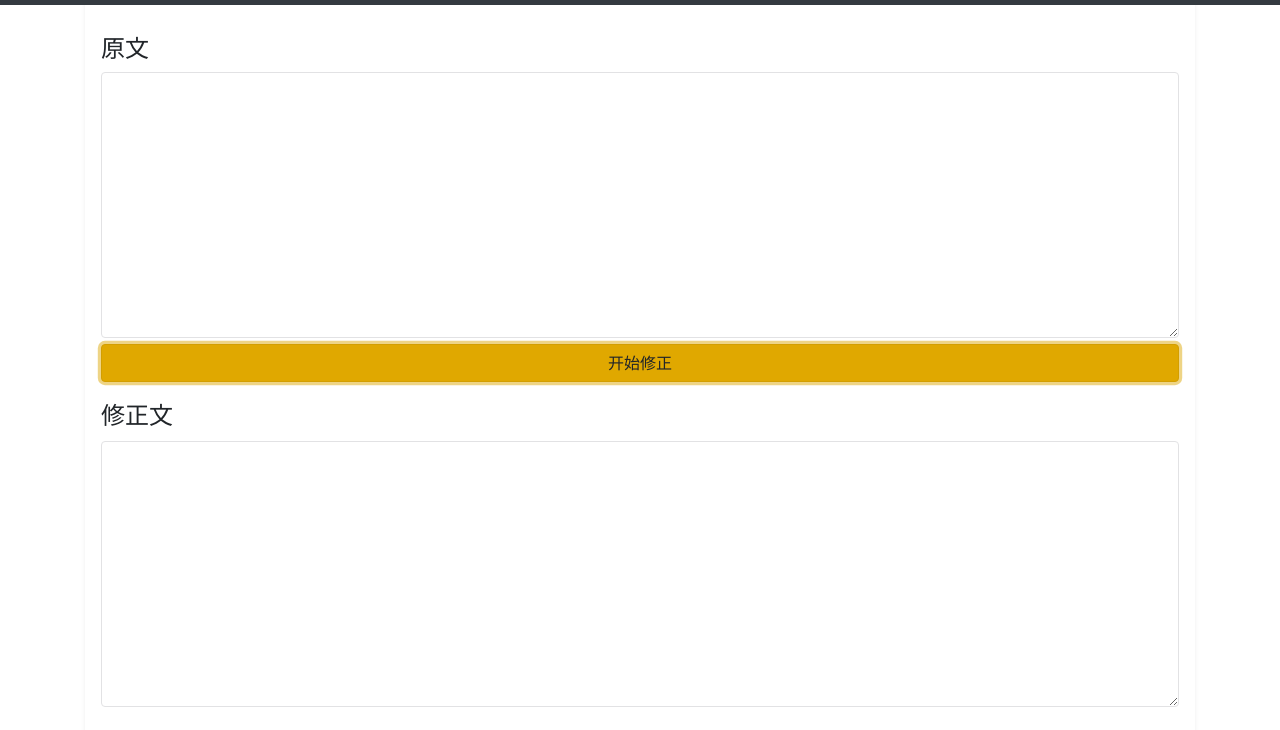
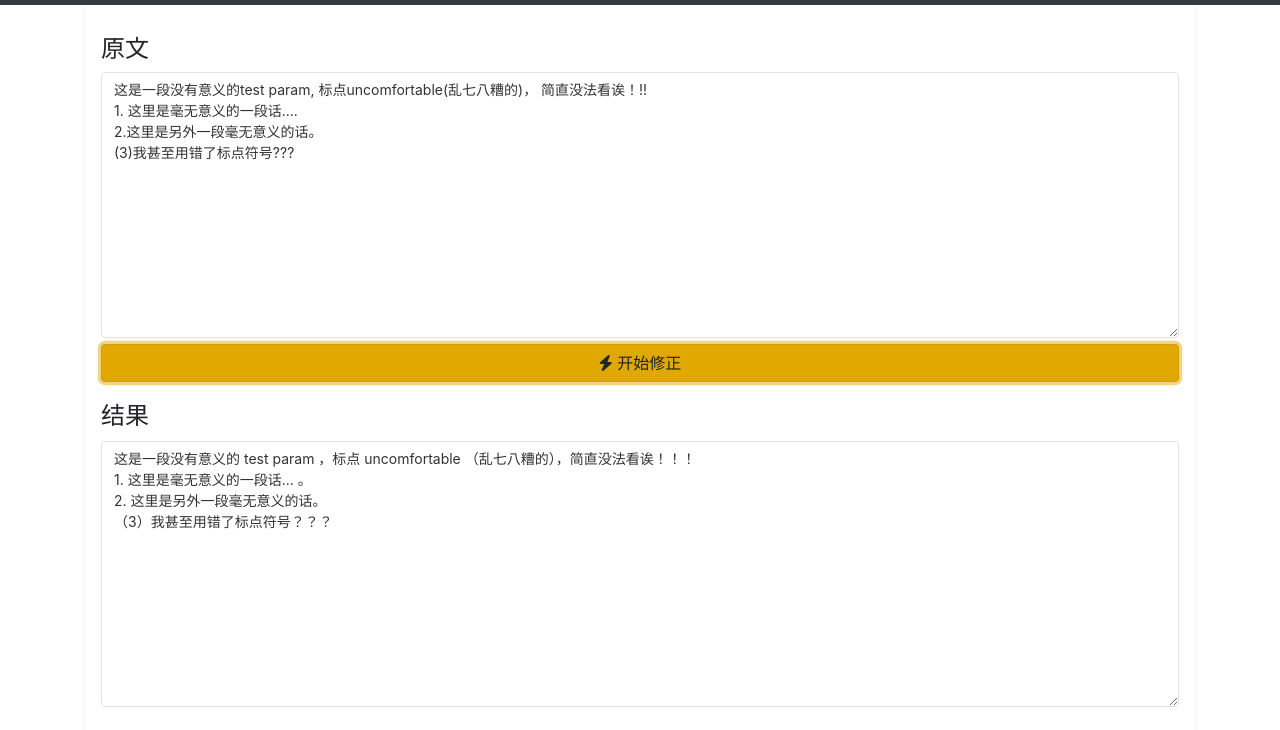
Before and after one commit to adlered/punctuationCheck, a plain HTML site: page index.html in a window 1280 px wide. Both pictures are taken after a click on the button "开始修正". Shown: the part 51-781 px from the top of the page. Drawn offline with nearby package versions, Linux system fonts and the light colour scheme.

Commit message:
:art: 完事收工

```diff
--- a/index.html
+++ b/index.html
@@ -7,6 +7,7 @@
 <script src="https://cdn.jsdelivr.net/npm/jquery@3.4.1/dist/jquery.min.js"></script>
 <!-- Bootstrap -->
 <link rel="stylesheet" href="https://cdn.jsdelivr.net/npm/bootstrap@4.4.1/dist/css/bootstrap.min.css" integrity="sha384-Vkoo8x4CGsO3+Hhxv8T/Q5PaXtkKtu6ug5TOeNV6gBiFeWPGFN9MuhOf23Q9Ifjh" crossorigin="anonymous">
+<script src="https://use.fontawesome.com/98bc3fb121.js"></script>
 <title>中英文标点语法检查修正神器</title>
 </head>
 <body class="bg-light">
@@ -43,29 +44,65 @@
     </style>
     <h4>原文</h4>
     <textarea rows="12" id="before"></textarea>
-    <button type="button" id="start" class="btn btn-warning" style="width: 100%">开始修正</button>
-    <h4 style="margin: 20px 0px 0px 0px">修正文</h4>
-    <textarea rows="12" id="after" style="margin: 10px 0px 0px 0px" readonly></textarea>
+    <button type="button" id="start" class="btn btn-warning" style="width: 100%"><i class="fa fa-bolt"></i> 开始修正</button>
+    <h4 style="margin: 20px 0px 0px 0px">结果</h4>
+    <textarea rows="12" id="after" style="margin: 10px 0px 0px 0px"></textarea>
     <h4 style="margin: 20px 0px 0px 0px">修正包括（序号为先后顺序）</h4>
-    <div style="margin: 20px 0px 0px 0px">1. 英文弯引号转直引号<br>
-    2. 英文大中小括号转中文大中小括号<br>
-    3. 英文分号、句号、问号、冒号、叹号转中文<br>
-    4. 遍历每个英文单词，单词左右没有空格的加上，与中文隔开<br>
-    5. 英文标点符号之后加空格<br>
-    6. 中文符号左侧空格删除<br>
-    7. 中文符号右侧空格删除<br>
-    8. 全角转半角<br></div>
+    <div style="margin: 20px 0px 0px 0px">
+    1. 英文中小括号转中文<br>
+    2. 英文分号、句号、问号、冒号、叹号、逗号转中文（句号在句尾才会转换）<br>
+    3. 英文单词左右加空格<br>
+    4. 中文符号右侧空格删除<br>
+    5. 非常用英文标点右侧加空格<br>
+    6. 全角空格和双空格转为单空格</div>
   </div>
 </main>
 </div>
 <script type="text/javascript">
+$('#before').val('这是一段没有意义的test param, 标点uncomfortable(乱七八糟的)， 简直没法看诶！!!\n1. 这里是毫无意义的一段话....\n2.这里是另外一段毫无意义的话。\n(3)我甚至用错了标点符号???');
 $('#start').click(function() {
-  var input = $('#before').val();
-  var output = '';
-  // *** Start ***
-  output = input;
-  // *** End ***
-  $('#after').val(output);
+  var srcBtnHtml = $('#start').html();
+  $('#start').html('<i class="fa fa-cog fa-spin"></i> 正在修正');
+  setTimeout(function() {
+    var input = $('#before').val();
+    var output = '';
+    // *** Start ***
+    // 英文小括号转中文
+    output = input.replace(/(\()/g, "（");
+    output = output.replace(/(\))/g, "）");
+    // 英文中括号转中文
+    output = output.replace(/(\[)/g, "【");
+    output = output.replace(/(\])/g, "】");
+    // 英文符号转中文
+    output = output.replace(/(\;)/g, "；");
+    output = output.replace(/(\.\n)/g, `。\n`);
+    output = output.replace(/(\?)/g, "？");
+    output = output.replace(/(\:)/g, "：");
+    output = output.replace(/(\!)/g, "！");
+    output = output.replace(/(\,)/g, "，");
+    // 英文单词左右空格
+    // 左边有空格，右边没有
+    output = output.replace(/( )(\b[a-zA-Z]+\b)([^\s])/g, "$1$2 $3");
+    // 右边有空格，左边没有
+    output = output.replace(/([^\s])(\b[a-zA-Z]+\b)( )/g, "$1 $2$3");
+    // 两边都没空格的
+    output = output.replace(/([^\s])(\b[a-zA-Z]+\b)([^\s])/g, "$1 $2 $3");
+    // 由于正则特性，类似 你好hello#allo你好 这样的会漏掉 allo 的空格处理，再执行一次
+    output = output.replace(/([^\s])(\b[a-zA-Z]+\b)([^\s])/g, "$1 $2 $3");
+    // 中文符号右侧空格删除
+    output = output.replace(/([\；|\。|\？|\：|\！|\，])( )/g, "$1");
+    // 英文标点右侧加空格
+    output = output.replace(/([\.])([^\s\.])/g, "$1 $2");
+    // 全角空格和双空格
+    output = output.replace(/　/g, " ");
+    output = output.replace(/  /g, " ");
+    // 执行两次
+    output = output.replace(/　/g, " ");
+    output = output.replace(/  /g, " ");
+    // *** End ***
+    $('#after').val(output);
+    $('#start').html(srcBtnHtml);
+  }, 500);
 });
 </script>
 <!-- Bootstrap -->
```
Also changed, not shown: demo.png (added), 1 other file.
